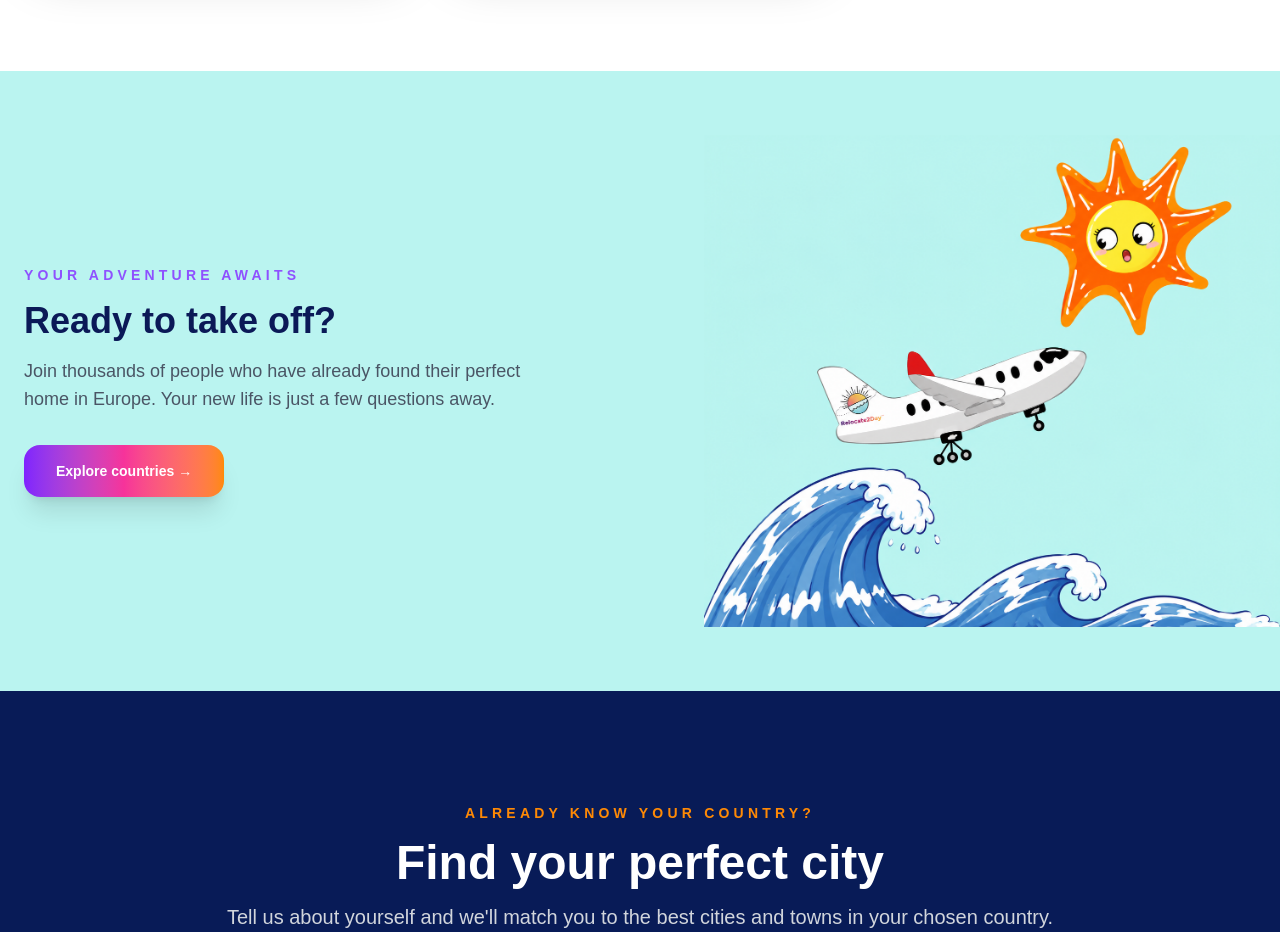
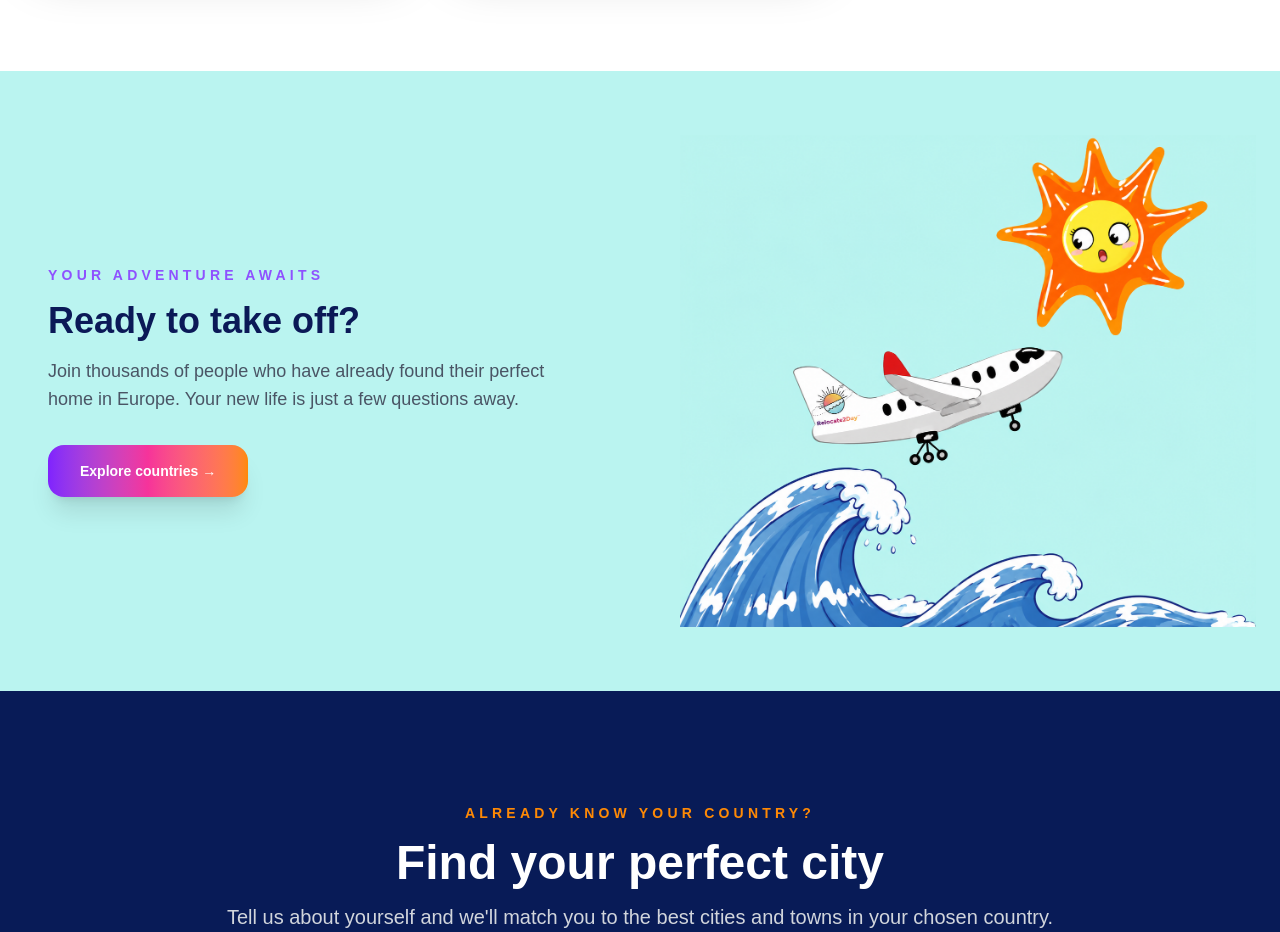
Before and after one commit to ZeppaVentures/Relocate2Day, a Next.js app: page / in a window 1280 px wide. Shown: the part 3120-4052 px from the top of the page. Built offline with nearby package versions, Linux system fonts and the light colour scheme; no server answers.

Commit message:
Fix banner section text padding

```diff
--- a/app/page.tsx
+++ b/app/page.tsx
@@ -510,7 +510,7 @@ export default function Home() {
 
       {/* BANNER ILLUSTRATION */}
       <section className="bg-[#baf4f0] px-6 py-16 overflow-hidden">
-        <div className="mx-auto max-w-7xl flex flex-col md:flex-row items-center justify-between gap-8">
+        <div className="mx-auto max-w-7xl flex flex-col md:flex-row items-center justify-between gap-8 px-6">
           <div className="text-left max-w-lg">
             <div className="text-sm font-bold uppercase tracking-[0.3em] text-violet-500 mb-4">Your adventure awaits</div>
             <h2 className="text-4xl font-black text-[#0B1957] mb-4">Ready to take off?</h2>
```
